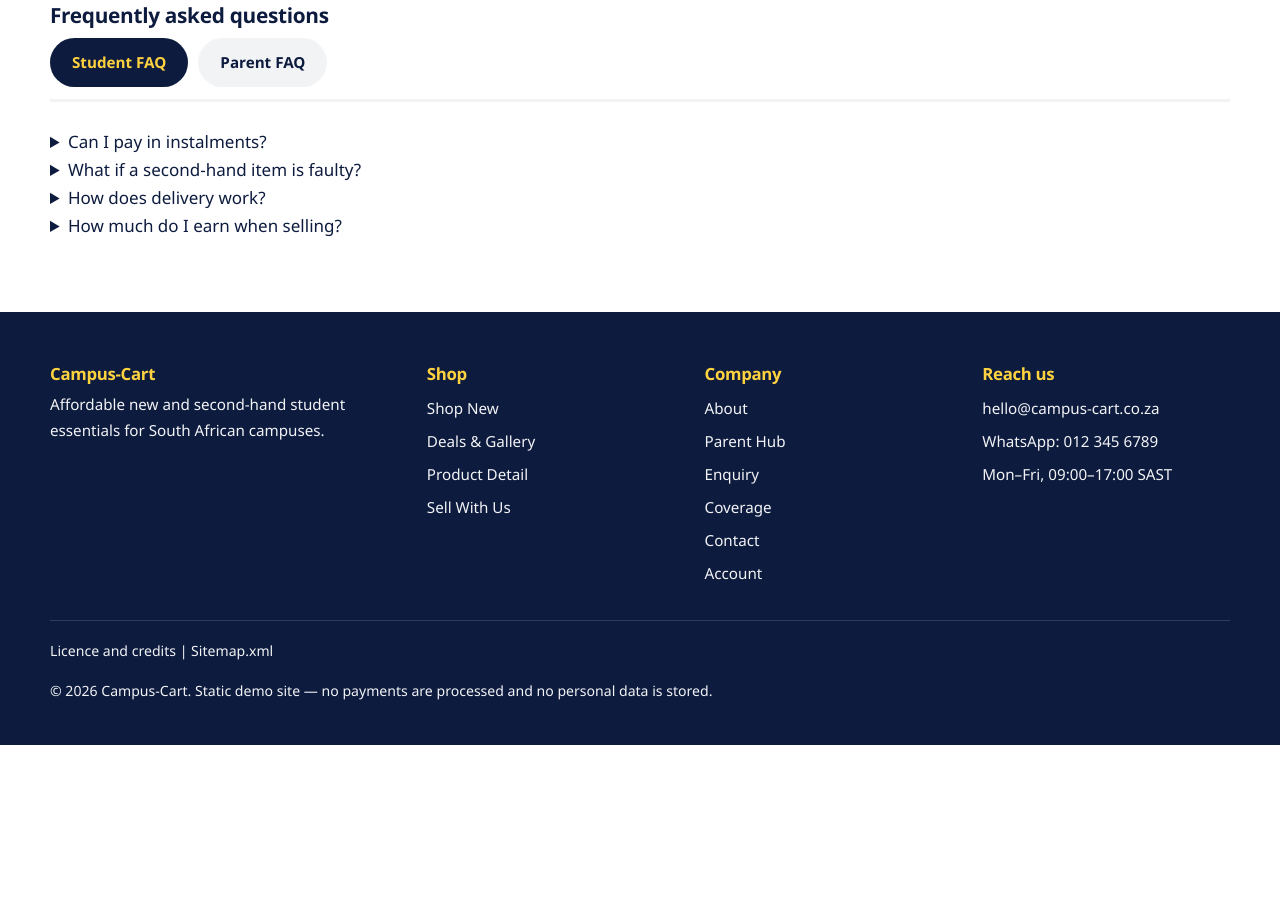
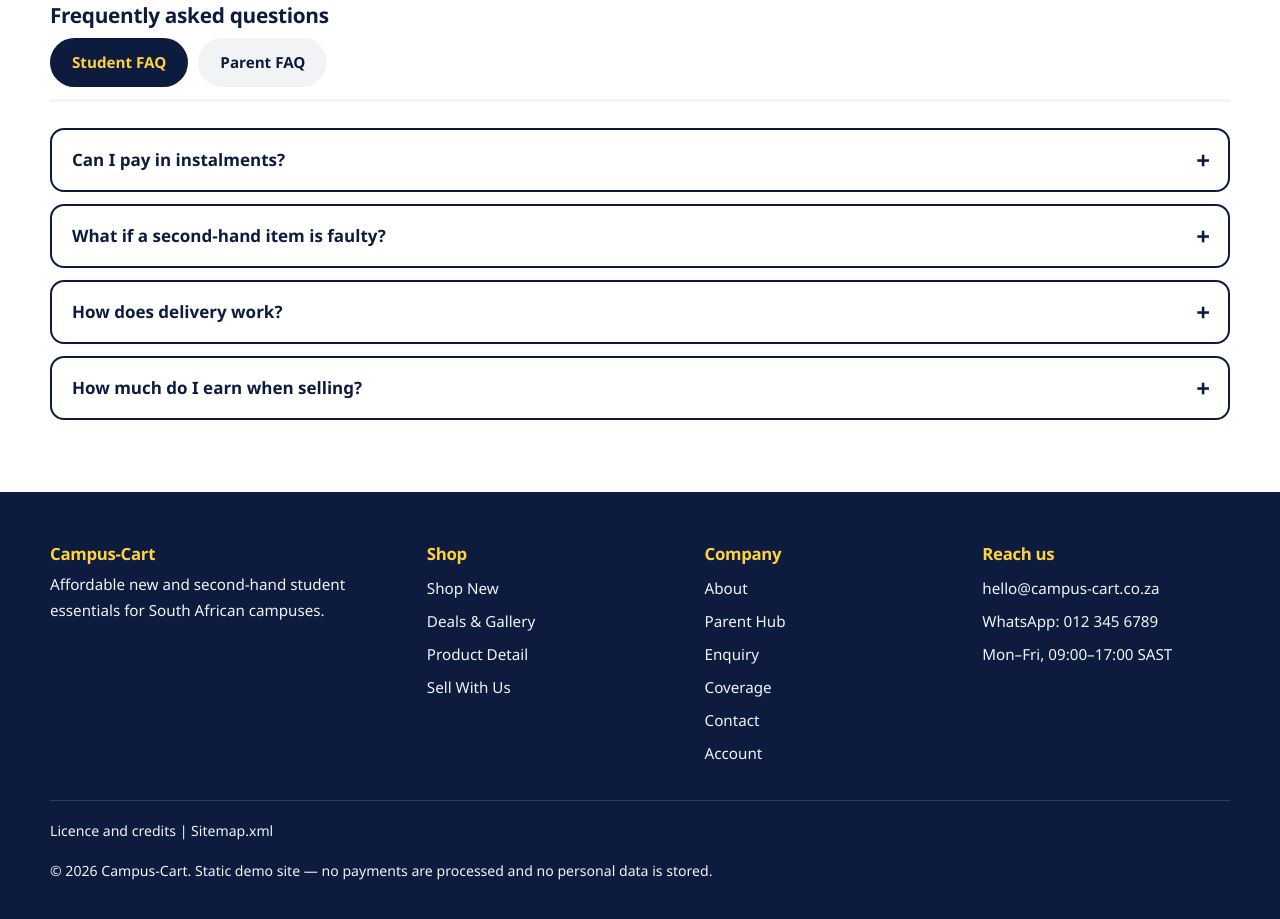
Before and after one commit to leletu-kamana/campus-cart, a plain HTML site: page pages/products.html in a window 1280 px wide. Shown: the part 7473-8392 px from the top of the page. Before the commit the page ends 8218 px from the top, so only its background shows below. Drawn offline with Linux system fonts and the light colour scheme; a script that the page names is missing.

Commit message:
Add FAQ accordion styling
Add styling for a reusable FAQ accordion component, including structured item layout, expanded/collapsed plus-minus toggle, hover/focus states, and animated answer reveal.

```diff
--- a/assets/css/styles.css
+++ b/assets/css/styles.css
@@ -3377,3 +3377,57 @@ body.lightbox-open {
     flex-wrap: wrap;
     gap: 8px;
 }
+
+/* ---------- FAQ accordion ---------- */
+
+.accordion {
+    display: grid;
+    gap: 12px;
+}
+
+.acc-item {
+    border: 2px solid var(--navy);
+    border-radius: var(--radius);
+    background: var(--white);
+    overflow: hidden;
+}
+
+.acc-item summary {
+    position: relative;
+    padding: 16px 52px 16px 20px;
+    font-weight: 700;
+    color: var(--navy);
+    cursor: pointer;
+    list-style: none;
+}
+
+/* Removes the default triangle in Safari. */
+.acc-item summary::-webkit-details-marker {
+    display: none;
+}
+
+/* A plus sign that turns into a minus when the answer is open. */
+.acc-item summary::after {
+    content: "+";
+    position: absolute;
+    right: 18px;
+    top: 50%;
+    transform: translateY(-50%);
+    font-size: 1.5rem;
+    color: var(--navy);
+}
+
+.acc-item[open] summary::after {
+    content: "\2212";
+}
+
+.acc-item summary:hover,
+.acc-item summary:focus-visible {
+    background: var(--yellow);
+    outline: none;
+}
+
+.acc-body {
+    padding: 4px 20px 18px;
+    animation: ccSlideDown 0.25s ease;
+}
```
